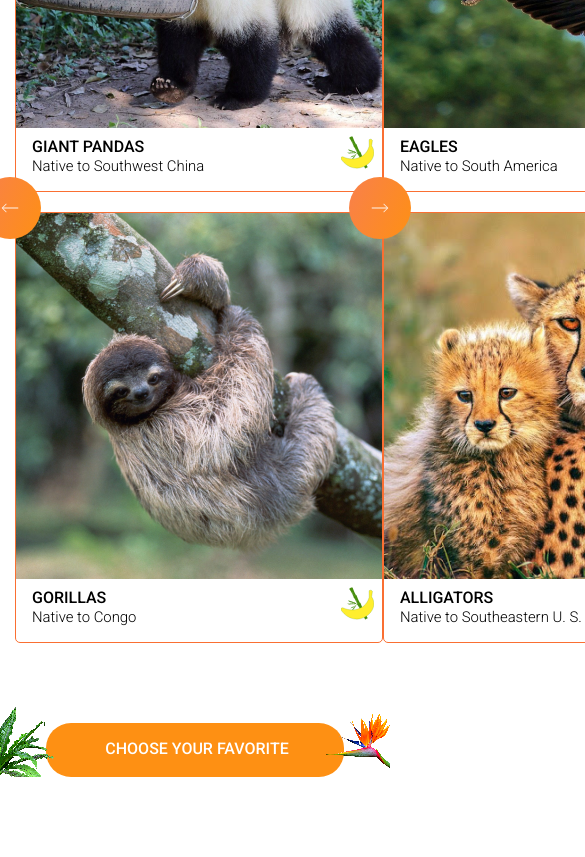
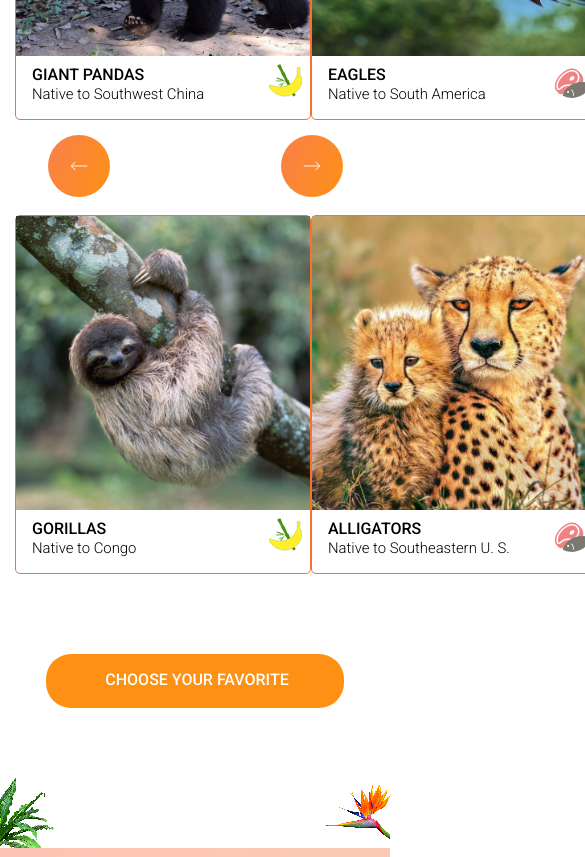
Before and after one commit to sewstie/online-zoo, a plain HTML site: page index.html in a window 390 px wide. Shown: the part 1140-1997 px from the top of the page, 585 px wide, since content can reach past the window. Drawn offline with Linux system fonts and the light colour scheme.

Commit message:
added responsiveness of catalog for small desktop

```diff
--- a/styles/responsive.css
+++ b/styles/responsive.css
@@ -1,6 +1,9 @@
 @media (max-width:1550px){
   .info-bg{display: none;}
 
+  .catalog__buttons{margin: 15px 0 15px 0; height: auto; justify-content: center; gap: 171px;}
+  .catalog__buttons-btn.btn-left{bottom: 0; right: 0;}
+  .catalog__buttons-btn.btn-right{bottom: 0; left: 0;}
   .catalog-image.image-1{width: 194px; height: 202px; background-image: url("/assets/images/flower-1-medium.png")}
   .catalog-image.image-2{width: 241px; height: 180px; background-image: url("/assets/images/flower-2-medium.png")}
 }
@@ -19,6 +22,10 @@
   .info__content{width: 454px;}
   .info__content-text.text{margin-top: 25px;}
   .info__content-text.subtitle{margin-top: 51px;}
+
+  .catalog{padding-bottom: 140px;}
+  .catalog__content-image{width: 294px; height: 294px;}
+
 
   .reviews-image{width: 230.6px; height: 210.14px;}
 
--- a/styles/style.css
+++ b/styles/style.css
@@ -61,10 +61,11 @@
 
 .catalog{
   position: relative;
+  padding-bottom: 100px;
 }
 
 .catalog-inner{
-  padding-top: 140px;
+  padding-top: 106px;
 }
 
 .catalog__content{
@@ -119,7 +120,7 @@
 
 .catalog-btn{
   border: none;
-  margin: 80px auto 100px auto;
+  margin: 80px auto 0 auto;
   color: #FFF;
   text-align: center;
   font-family: Roboto;
```
